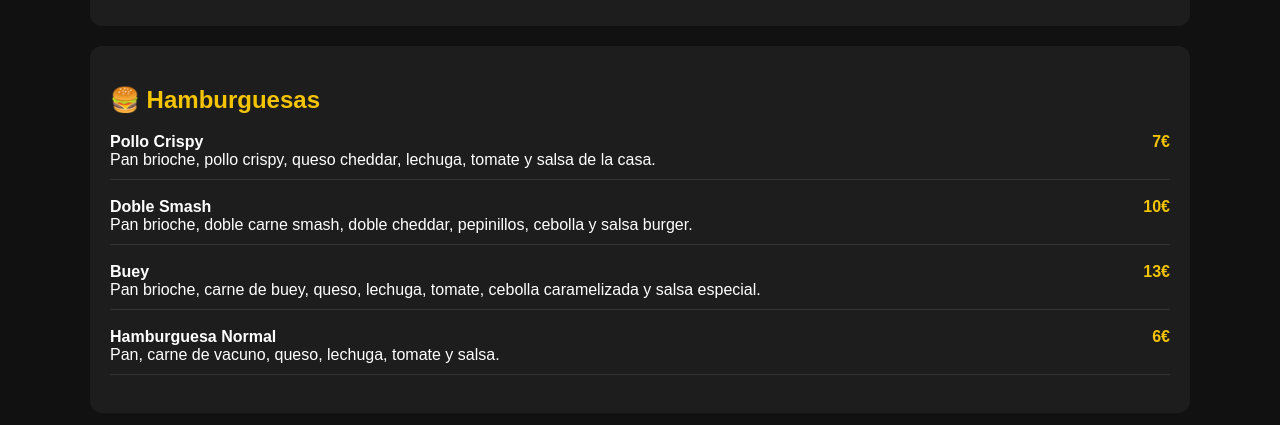
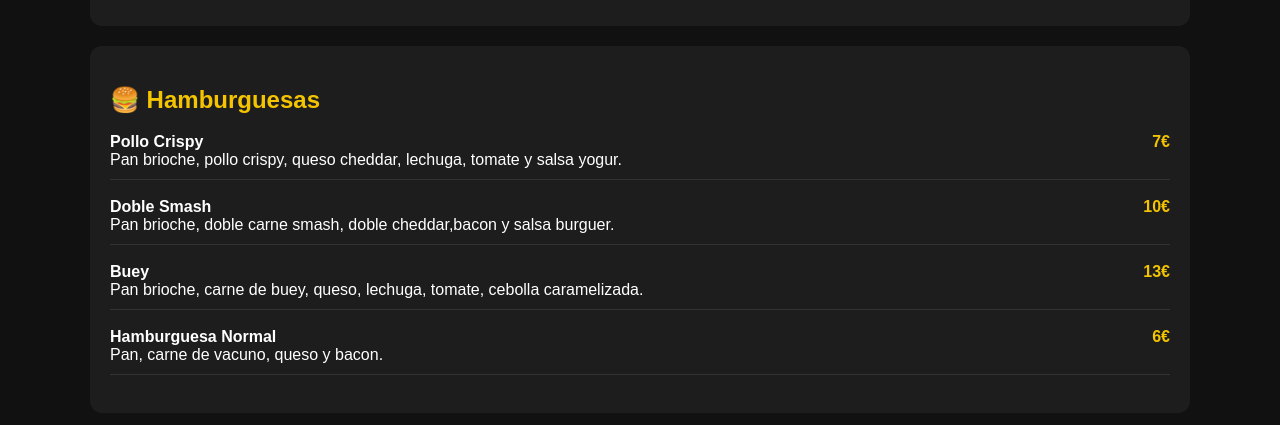
Before and after one commit to maringoranovmarinov7-cmd/Bar-piscinas-fuentepelayo-, a plain HTML site: page index(1).html in a window 1280 px wide. Shown: the part 1180-1605 px from the top of the page. Drawn offline with Linux system fonts and the light colour scheme.

Commit message:
Update index(1).html

```diff
--- a/index(1).html
+++ b/index(1).html
@@ -58,16 +58,16 @@ footer{background:#222;text-align:center;padding:20px;margin-top:20px}
 <h2>🍔 Hamburguesas</h2>
 
 <div class="item"><strong>Pollo Crispy <span class="precio">7€</span></strong><br>
-Pan brioche, pollo crispy, queso cheddar, lechuga, tomate y salsa de la casa.</div>
+Pan brioche, pollo crispy, queso cheddar, lechuga, tomate y salsa yogur.</div>
 
 <div class="item"><strong>Doble Smash <span class="precio">10€</span></strong><br>
-Pan brioche, doble carne smash, doble cheddar, pepinillos, cebolla y salsa burger.</div>
+Pan brioche, doble carne smash, doble cheddar,bacon y salsa burguer.</div>
 
 <div class="item"><strong>Buey <span class="precio">13€</span></strong><br>
-Pan brioche, carne de buey, queso, lechuga, tomate, cebolla caramelizada y salsa especial.</div>
+Pan brioche, carne de buey, queso, lechuga, tomate, cebolla caramelizada.</div>
 
 <div class="item"><strong>Hamburguesa Normal <span class="precio">6€</span></strong><br>
-Pan, carne de vacuno, queso, lechuga, tomate y salsa.</div>
+Pan, carne de vacuno, queso y bacon.</div>
 </div>
 
 <div class="card">
```
